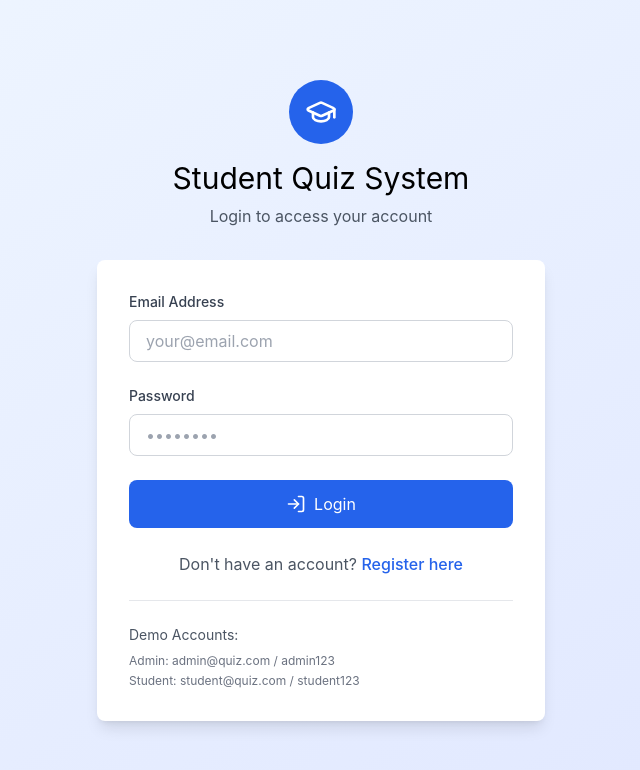
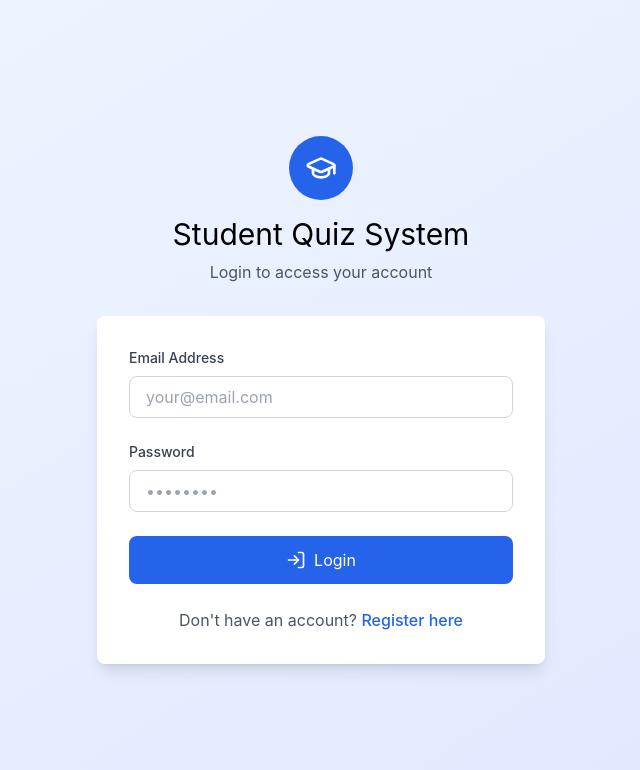
Before and after one commit to Galo1166/student-quiz, a React (Vite) app in the folder frontendv1/: page / in a window 1280 px wide. Shown: the top 770 px of the page, without its empty margins (319-959 px from the left). Built offline with nearby package versions, Linux system fonts and the light colour scheme.

Commit message:
Remove paragraphs from Login component

```diff
--- a/frontendv1/src/pages/Login.tsx
+++ b/frontendv1/src/pages/Login.tsx
@@ -87,13 +87,7 @@ export function Login() {
             </p>
           </div>
 
-          <div className="mt-6 pt-6 border-t border-gray-200">
-            <p className="text-sm text-gray-600 mb-2">Demo Accounts:</p>
-            <div className="text-xs text-gray-500 space-y-1">
-              <p>Admin: admin@quiz.com / admin123</p>
-              <p>Student: student@quiz.com / student123</p>
-            </div>
-          </div>
+
         </div>
       </div>
     </div>
```
